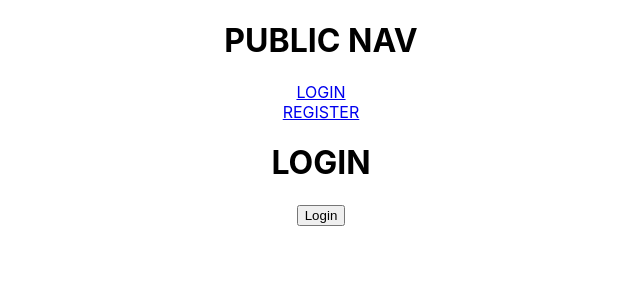
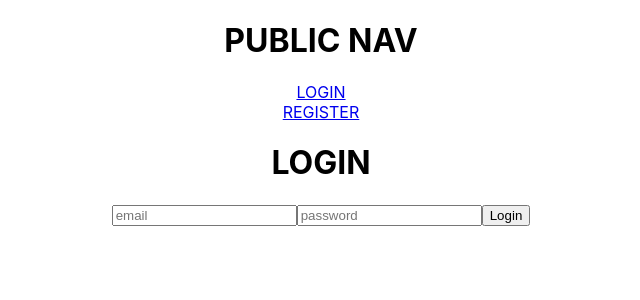
Before and after one commit to cagregoris/canvas-app, a React (Create React App) app in the folder client/: page /login in a window 1280 px wide. Shown: the top 300 px of the page, without its empty margins (319-959 px from the left). Built offline with nearby package versions, Linux system fonts and the light colour scheme.

Commit message:
login form done

```diff
--- a/client/src/components/Login.js
+++ b/client/src/components/Login.js
@@ -1,10 +1,53 @@
-import React from 'react'
+import React, {useState} from 'react'
 
 function Login({setAuth}) {
+
+  const [inputs, setInputs] = useState({
+    email: "",
+    password: ""
+  });
+
+  const { email, password } = inputs;
+
+  const onChange = (e) => {
+    setInputs({ ...inputs, [e.target.name]: e.target.value })
+  }
+
+  const onSubmitForm = async(e) => {
+    e.preventDefault()
+
+    try {
+
+      const body = { email, password }
+
+      const response = await fetch("http://localhost:5000/auth/login", {
+        method: "POST",
+        headers: {"Content-type": "application/json"}
+        ,
+        body: JSON.stringify(body)
+      })
+
+      const parseRes = await response.json()
+
+      localStorage.setItem("token", parseRes.jwtToken)
+
+      setAuth(true)
+
+    } catch (err) {
+      console.error(err.message);
+    }
+
+  }
+
+
   return (
     <div>
       <h1>LOGIN</h1>
-      <button onClick={() => setAuth(true)}>Login</button>
+      <form onSubmit={onSubmitForm}>
+        <input type="email" name="email" placeholder="email" value={email} onChange={e => onChange(e)} />
+        <input type="password" name="password" placeholder="password" value={password} onChange={e => onChange(e)} />
+        <button>Login</button>
+      </form>
     </div>
   )
 }
```
